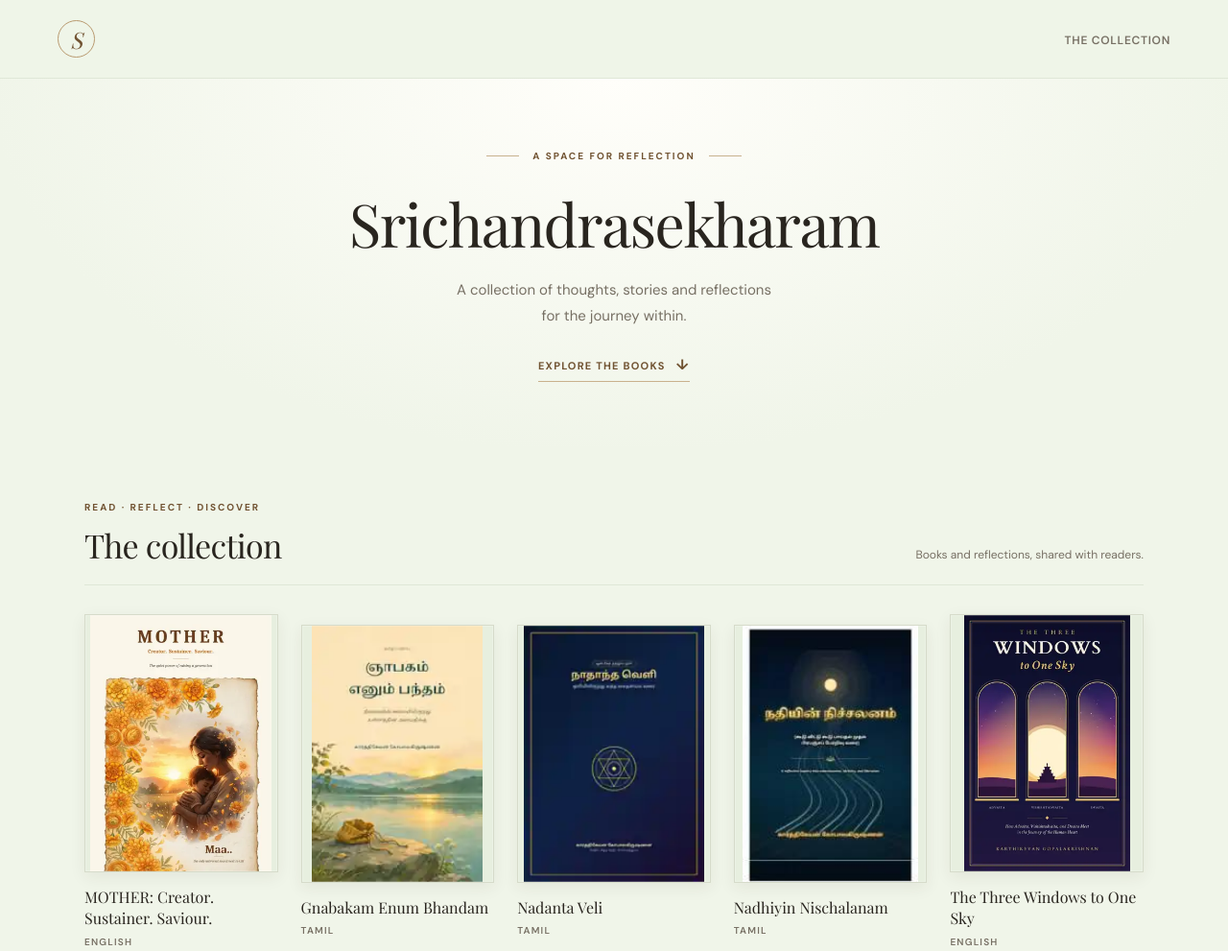
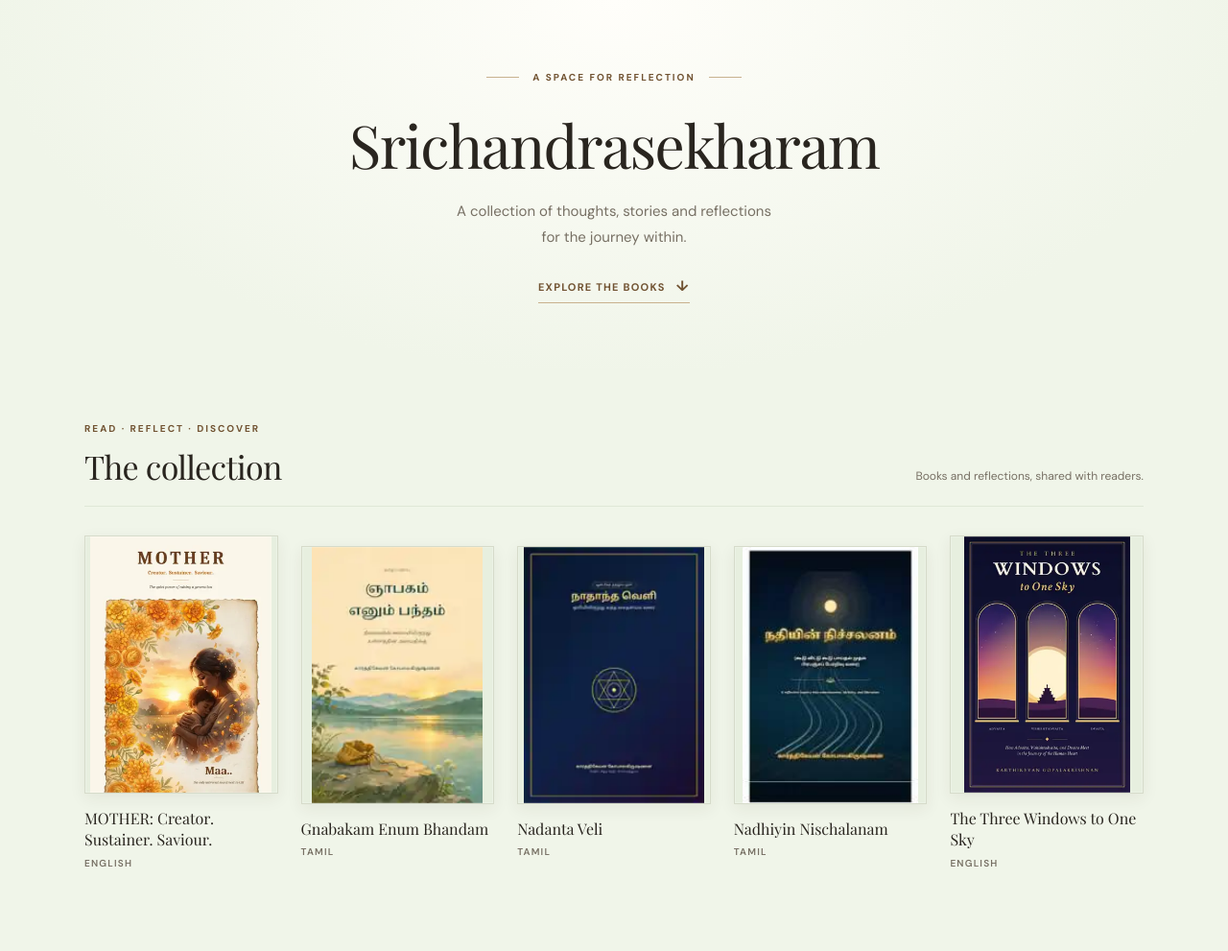
Before and after one commit to kartyji/srichandrasekharam-storefront1, a plain HTML site: page index.html in a window 1280 px wide. Shown: the top 991 px of the page at 96% size. Drawn offline with nearby package versions, Linux system fonts and the light colour scheme.

Commit message:
Simplify storefront header and remove repeated navigation

```diff
--- a/index.html
+++ b/index.html
@@ -12,15 +12,6 @@
   <link rel="stylesheet" href="styles.css">
 </head>
 <body>
-  <header class="site-header">
-    <a class="brand" href="#" aria-label="Srichandrasekharam home">
-      <span class="brand-monogram" aria-hidden="true">S</span>
-    </a>
-    <nav class="header-nav" aria-label="Main navigation">
-      <a href="#collection">The collection</a>
-    </nav>
-  </header>
-
   <main>
     <section class="intro" aria-labelledby="site-title">
       <div class="intro-rule"><span></span><span class="eyebrow">A SPACE FOR REFLECTION</span><span></span></div>
```
